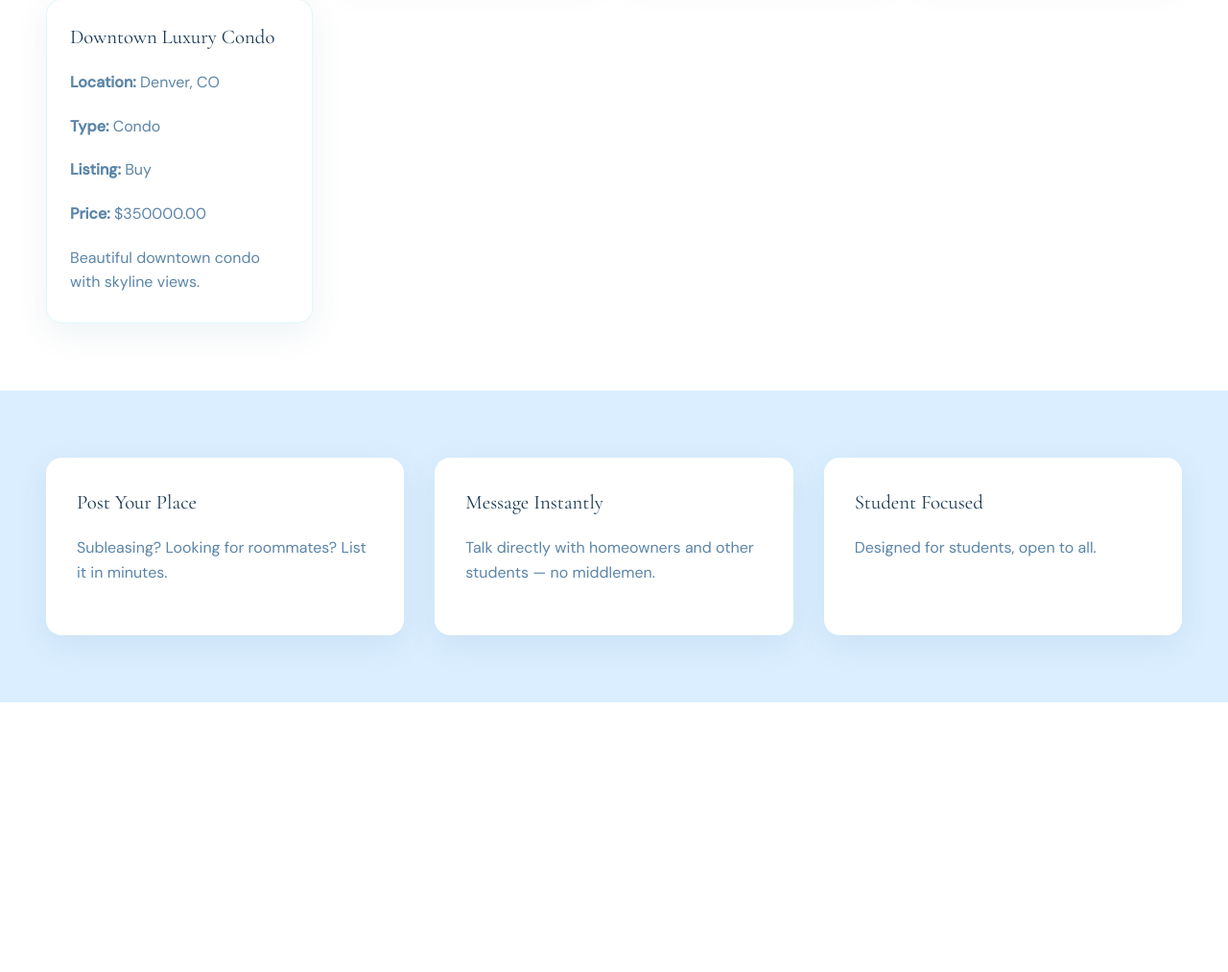
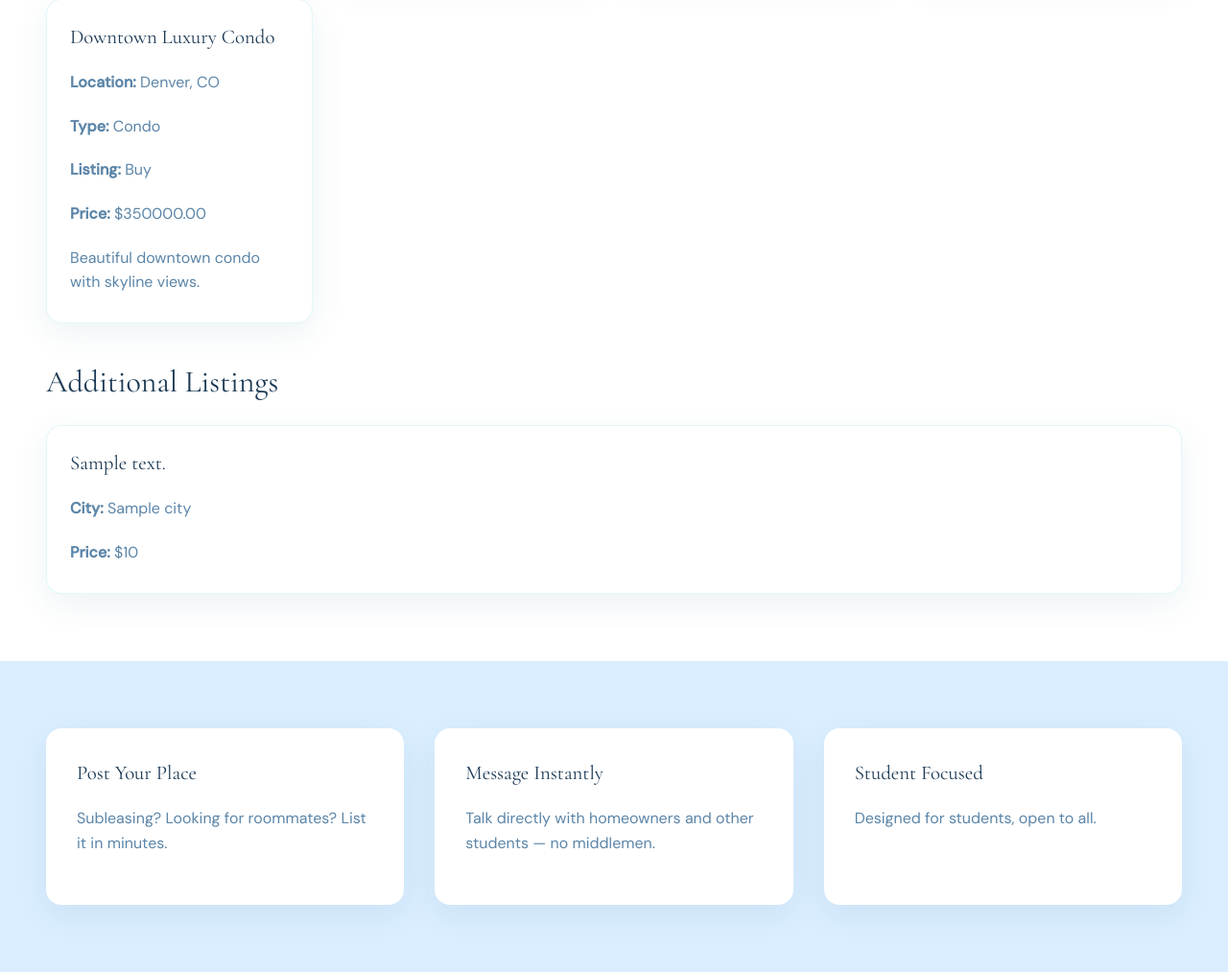
Before and after one commit to CS4300-CS5300-SP26/dev6_cust5, a Django app: template myproject/home/templates/bear_estate_homepage.html in a window 1280 px wide. Shown: the part 1630-2643 px from the top of the page at 96% size. Before the commit the page ends 2362 px from the top, so only its background shows below. Run offline with Django 5.2, Linux system fonts and the light colour scheme; data comes from the database, SQL or seed files in the repository; tables that the repository leaves empty hold one stand-in row (values such as "Sample post"); the template is opened without the code that fills it: values that come from a table or form of the project are taken from there, most other values are stand-ins (such as "Sample title", 1, 10 or a date in 2020); some libraries are stand-ins or nearby versions.

Commit message:
Display RentCast API property listings in search results

```diff
--- a/myproject/home/templates/bear_estate_homepage.html
+++ b/myproject/home/templates/bear_estate_homepage.html
@@ -81,7 +81,6 @@
 
 <div class="search-divider"></div>
 
-<!-- Budget filter allows users to search properties within their price range -->
 <div class="search-field">
 <label for="searchBudget" id="budgetLabel">Monthly Rent</label>
 <select id="searchBudget" name="budget">
@@ -100,8 +99,6 @@
 </div>
 </div>
 </section>
-
-<!-- SEARCH RESULTS SECTION  -->
 
 <section class="property-results">
 
@@ -133,8 +130,29 @@
 
 {% endif %}
 
+<!-- RENTCAST API RESULTS -->
+
+{% if api_properties %}
+
+<h2>Additional Listings</h2>
+
+<div class="property-grid">
+
+{% for property in api_properties %}
+
+<div class="property-card">
+<h3>{{ property.address }}</h3>
+<p><strong>City:</strong> {{ property.city }}</p>
+<p><strong>Price:</strong> ${{ property.price }}</p>
+</div>
+
+{% endfor %}
+
+</div>
+
+{% endif %}
+
 </section>
-
 
 <section class="student-features">
 <div class="feature">
```
Lines whose indentation alone changed are shown as unchanged.
